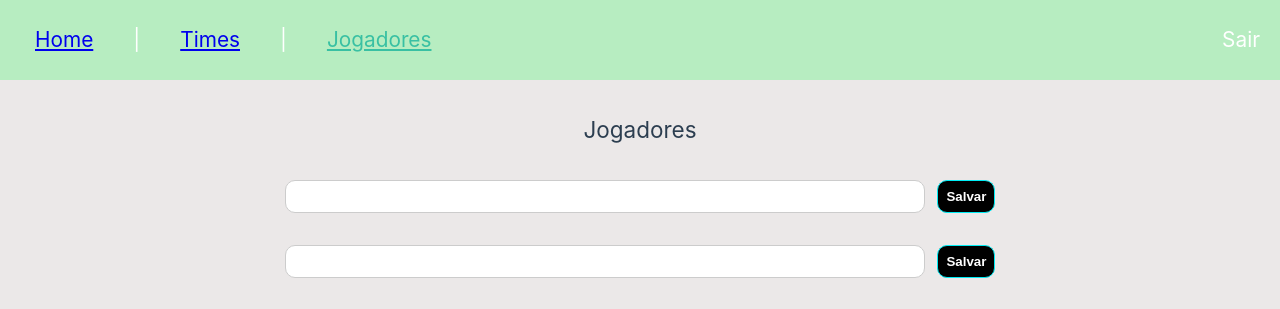
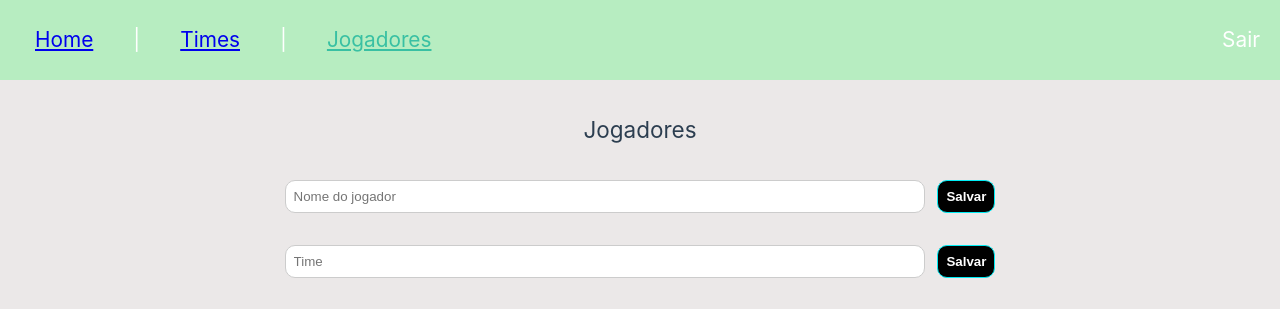
Before and after one commit to M4rcua/futebol-app, a Vue app: page /jogadores in a window 1280 px wide. Shown: the top 309 px of the page. Built offline with nearby package versions, Linux system fonts and the light colour scheme.

Commit message:
Atualização 10/06/2022

```diff
--- a/src/views/JogadoresView.vue
+++ b/src/views/JogadoresView.vue
@@ -21,11 +21,11 @@ export default {
   </div>
 
   <div class="form-input">
-    <input type="text" />
+    <input type="text" placeholder="Nome do jogador" />
     <button>Salvar</button>
   </div>
   <div class="form-input">
-    <input type="text" />
+    <input type="text" placeholder="Time" />
     <button>Salvar</button>
   </div>
 
```
